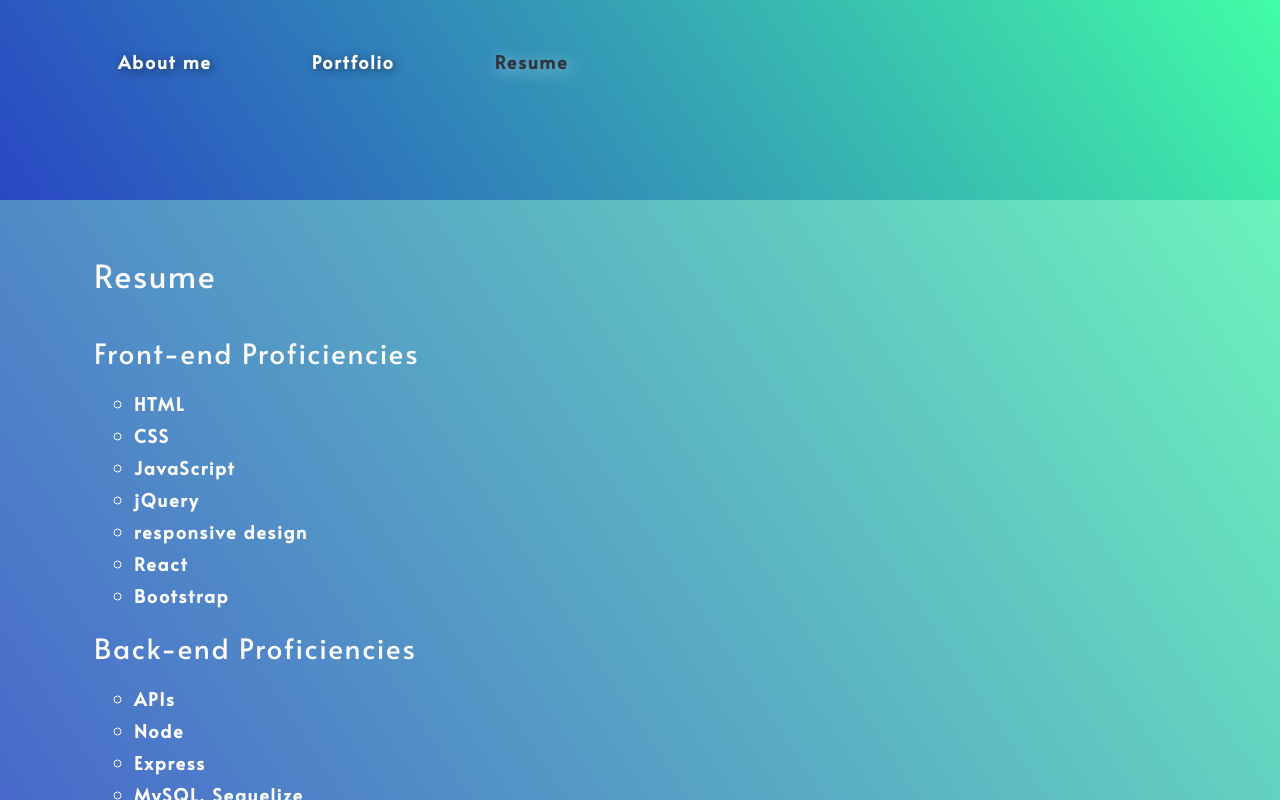
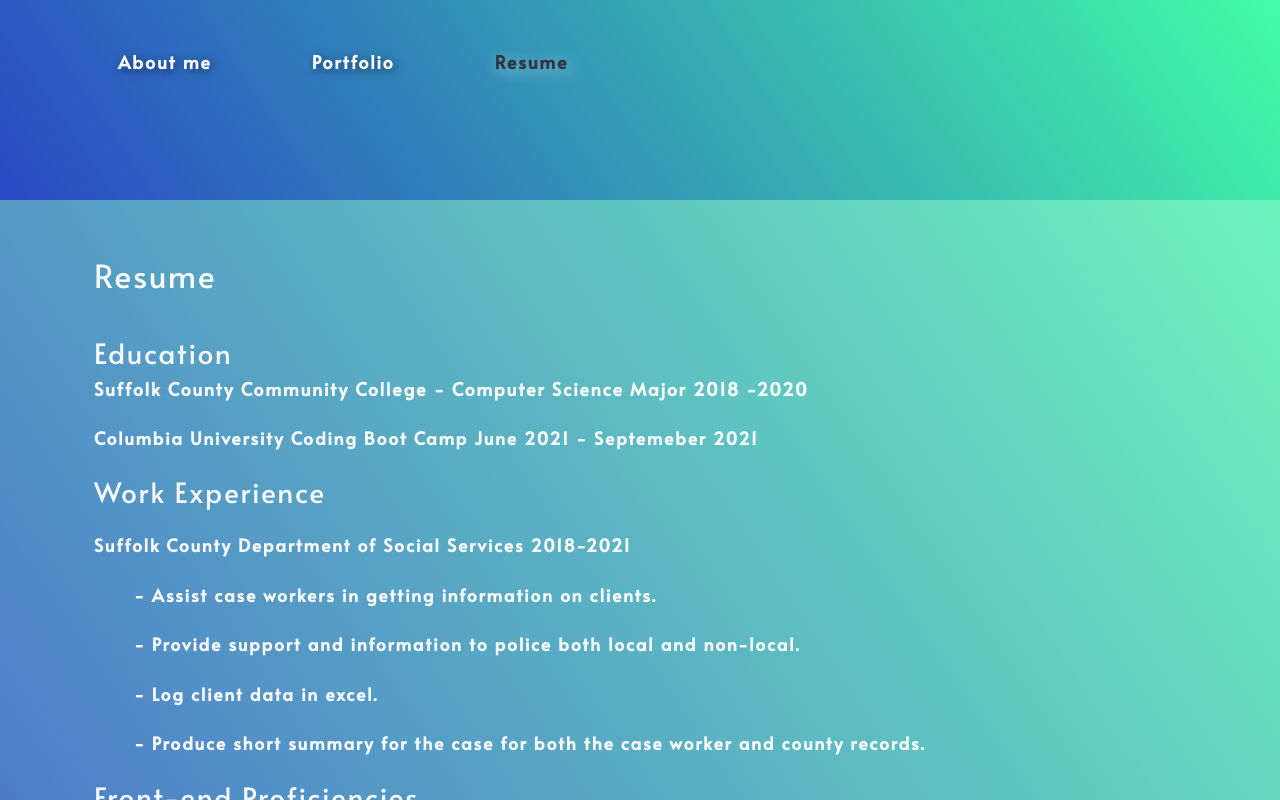
Before and after one commit to DuncanByrne/portfolio-update, a React (Create React App) app: page / in a window 1280 px wide. Both pictures are taken after a click on the item "Resume". Shown: the top 800 px of the page. Built offline with nearby package versions, Linux system fonts and the light colour scheme; a web font is replaced by a local one.

Commit message:
finished adding the styles that I wanted and updated the Resume section

```diff
--- a/src/components/Resume/index.js
+++ b/src/components/Resume/index.js
@@ -7,6 +7,22 @@ function Resume() {
       <p>
 
         </p>
+      <h3>Education</h3>
+      Suffolk County Community College -
+      Computer Science Major 2018 -2020
+
+      <p>Columbia University Coding Boot Camp June 2021 - Septemeber 2021</p>
+
+      <h3>Work Experience</h3>
+      <p>
+        <li>Suffolk County Department of Social Services 2018-2021</li>
+        <ul>-	Assist case workers in getting information on clients.</ul>
+        <ul>-	Provide support and information to police both local and non-local.</ul>
+        <ul>-	Log client data in excel.</ul>
+        <ul>-	Produce short summary for the case for both the case worker and county records.</ul>
+      </p>
+
+
         <h3>Front-end Proficiencies</h3>
         <ul className="skills">
           <li>HTML</li>
```
Also changed, not shown: package.json (+11 -8 lines), 1 other file (tests, documents, lock files or other folders).
